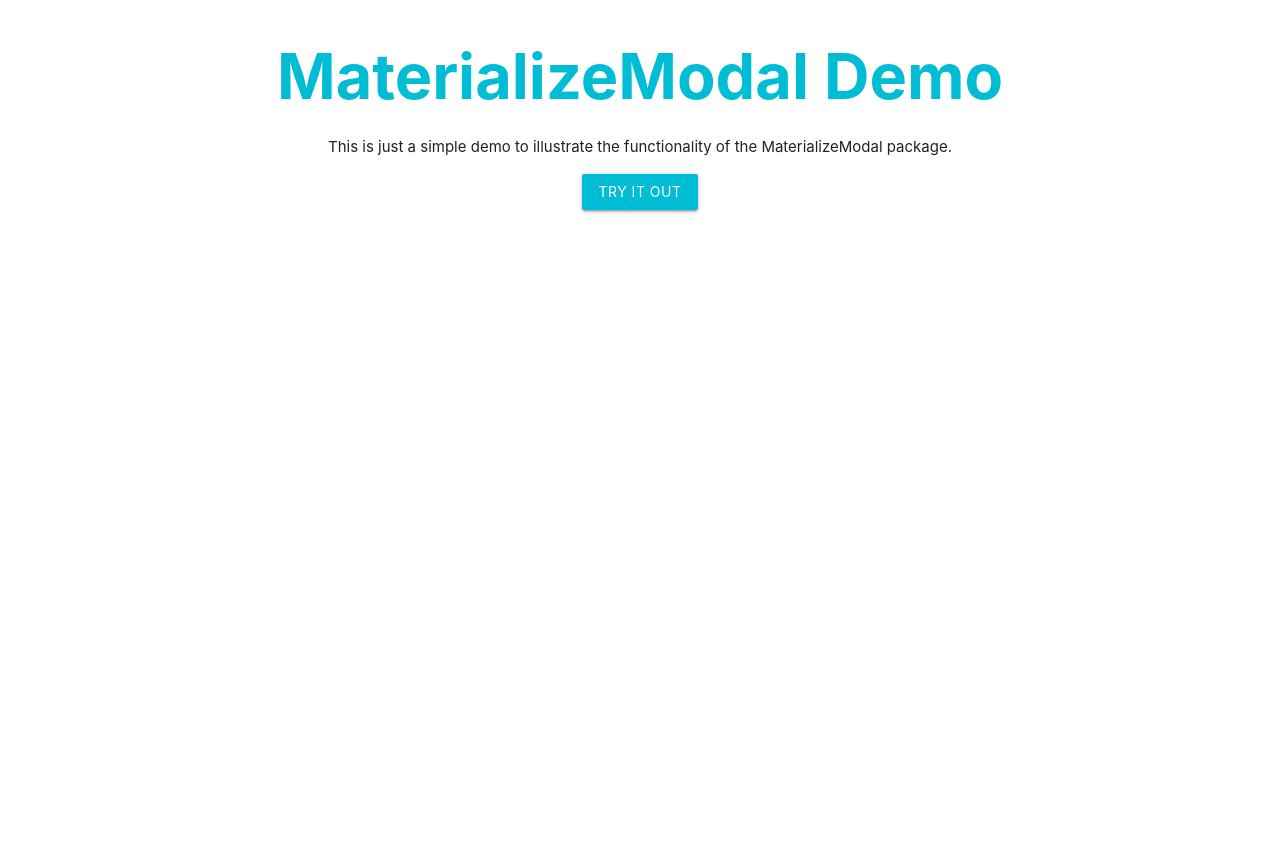
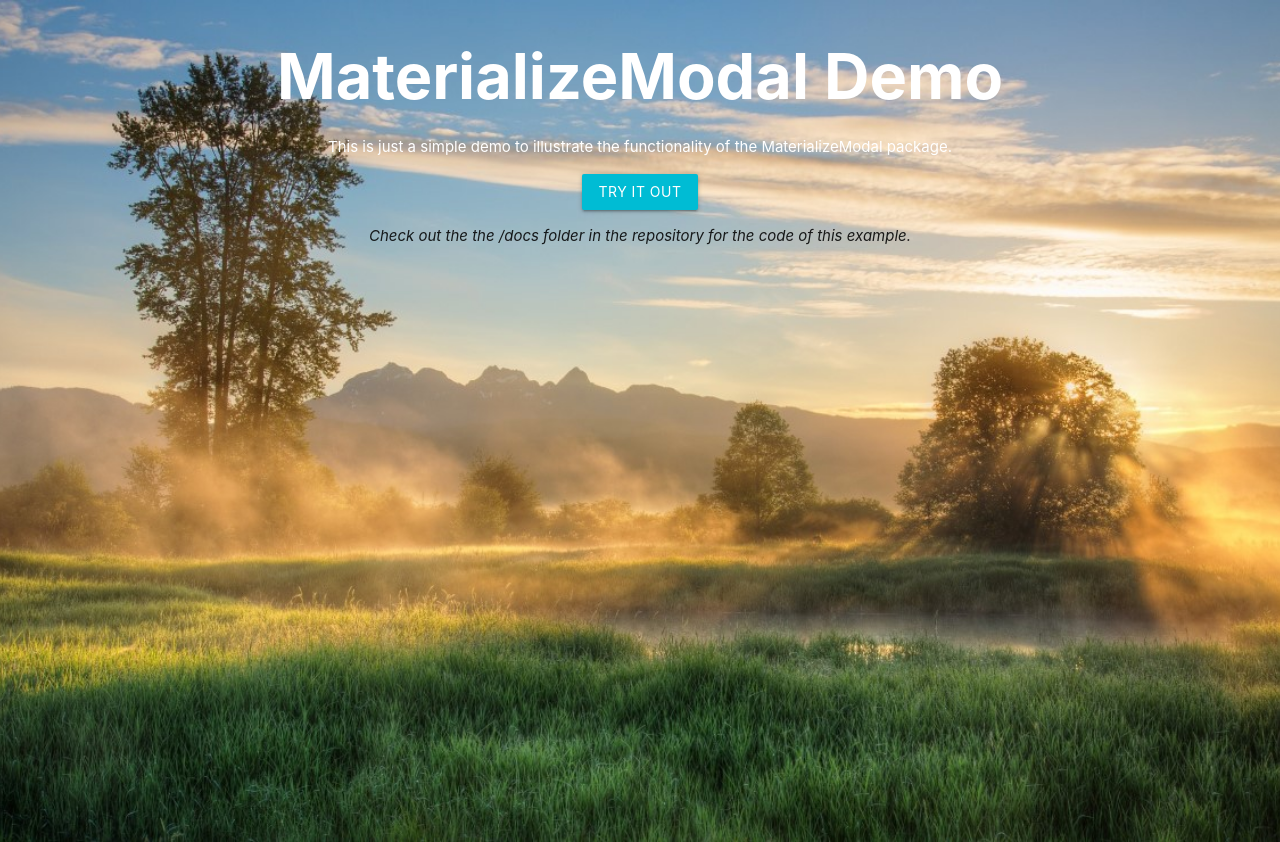
Before and after one commit to RaphaelFelten/MaterializeModal, a plain HTML site: page docs/index.html in a window 1280 px wide. Before the commit the page ends 800 px from the top, so only its background shows below. Drawn offline with Linux system fonts and the light colour scheme.

Commit message:
Updated demo styling
Updated demo styling

```diff
--- a/docs/index.html
+++ b/docs/index.html
@@ -11,14 +11,17 @@
     <link href="https://fonts.googleapis.com/icon?family=Material+Icons" rel="stylesheet">
     <!--********** MaterializeModal CSS **********-->
     <link href="MaterializeModal/materialize.modal.min.css" rel="stylesheet">
+    <!--********** Main CSS file **********-->
+    <link href="main.css" rel="stylesheet">
 </head>
 
 <body>
 
     <div class="container center-align">
-        <h1 class="cyan-text" style="font-weight: bold;">MaterializeModal Demo</h1>
-        <p>This is just a simple demo to illustrate the functionality of the MaterializeModal package.</p>
+        <h1 class="white-text" style="font-weight: bold;">MaterializeModal Demo</h1>
+        <p class="white-text">This is just a simple demo to illustrate the functionality of the MaterializeModal package.</p>
         <div class="btn cyan" id="open_modal_staff">Try it out</div>
+        <p><i>Check out the the /docs folder in the repository for the code of this example.</i></p>
     </div>
 
     <!--********** MaterializeModal JS **********-->
--- /dev/null
+++ b/docs/main.css
@@ -0,0 +1,9 @@
+body {
+    height: 100vh;
+    width: 100%;
+    overflow: hidden;
+    background: url(british-columbia-3787200_1920.jpg);
+    background-repeat: no-repeat;
+    background-size: cover;
+    background-position: center center;
+}
```
Also changed, not shown: docs/british-columbia-3787200_1920.jpg (added).
